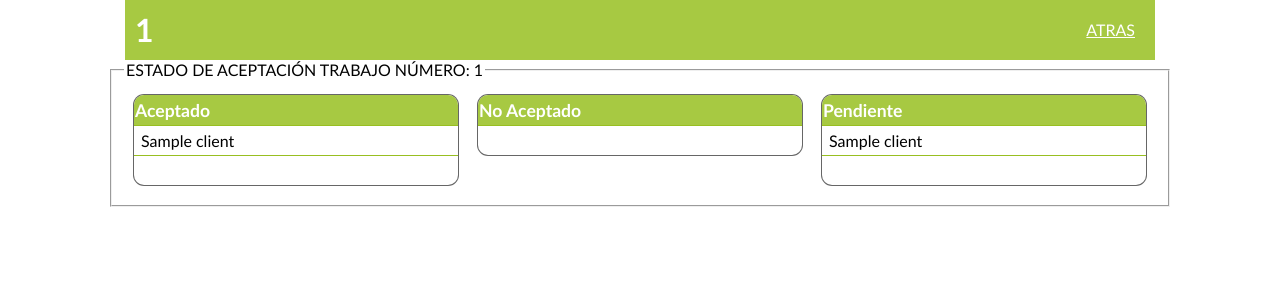
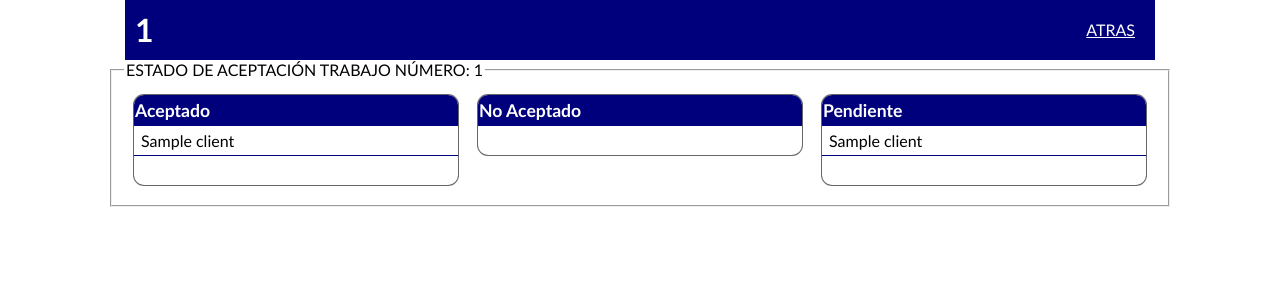
Before and after one commit to danesco0507/work_notifier, a Django app: template notifier/templates/notifier/acceptance_state.html in a window 1280 px wide. Shown: the top 300 px of the page. Run offline with Django 3.2, Linux system fonts and the light colour scheme; the template is opened without the code that fills it: most values are stand-ins (such as "Sample title", 1, 10 or a date in 2020); lists and menus that the app fills with data are empty.

```diff
--- a/notifier/templates/notifier/acceptance_state.html
+++ b/notifier/templates/notifier/acceptance_state.html
@@ -22,7 +22,7 @@
             width: 1030px;
             height: 60px;
             align-self: center;
-            background-color: #A7C942;
+            background-color: #00007d;
         }
         #header div{
             width: 500px;
@@ -64,7 +64,7 @@
 
         #column_table td, #regular_table th {
             font-size: 1em;
-            border: 1px solid #98bf21;
+            border: 1px solid #00007d;
             padding: 3px 7px 2px 7px;
         }
 
@@ -73,7 +73,7 @@
             text-align: left;
             padding-top: 5px;
             padding-bottom: 4px;
-            background-color: #A7C942;
+            background-color: #00007d;
             color: #ffffff;
         }
 
```
